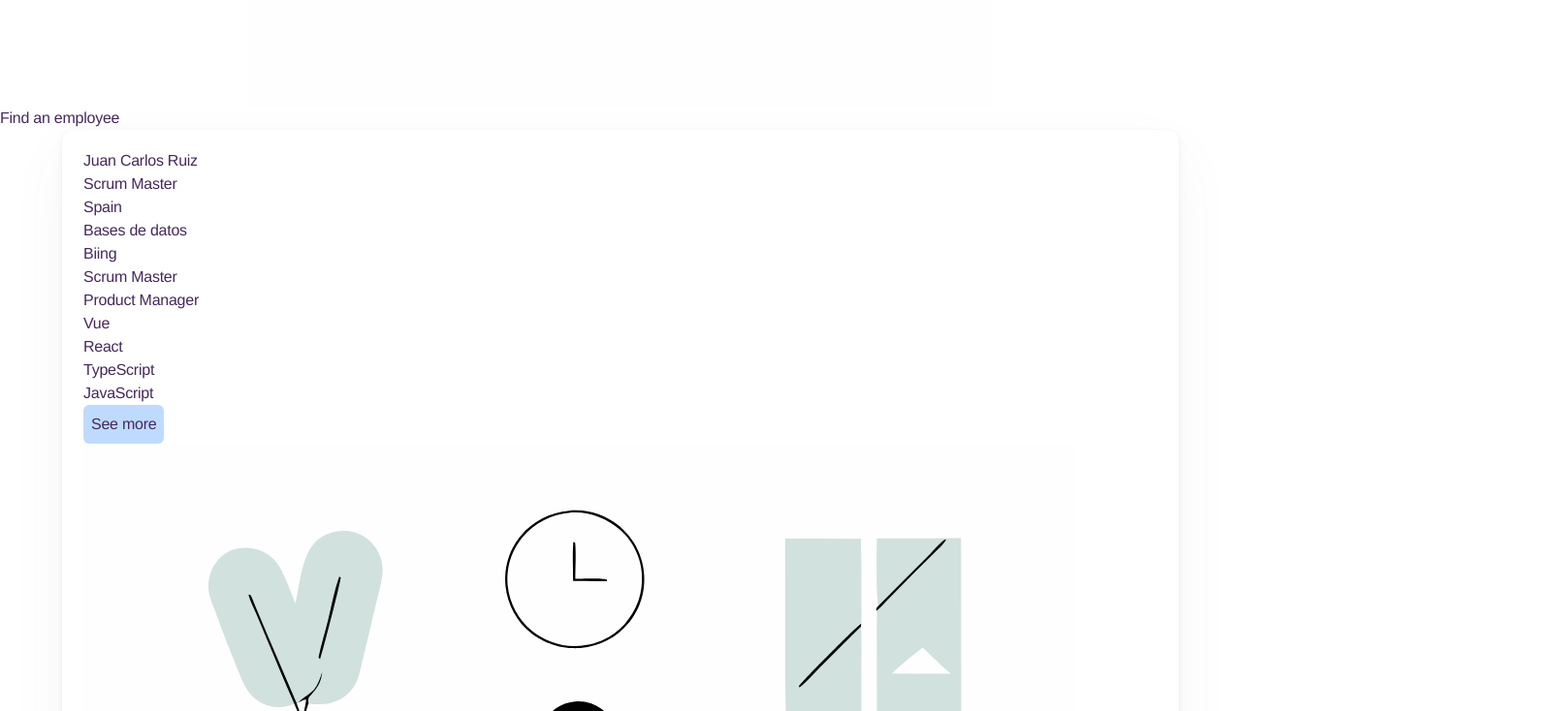
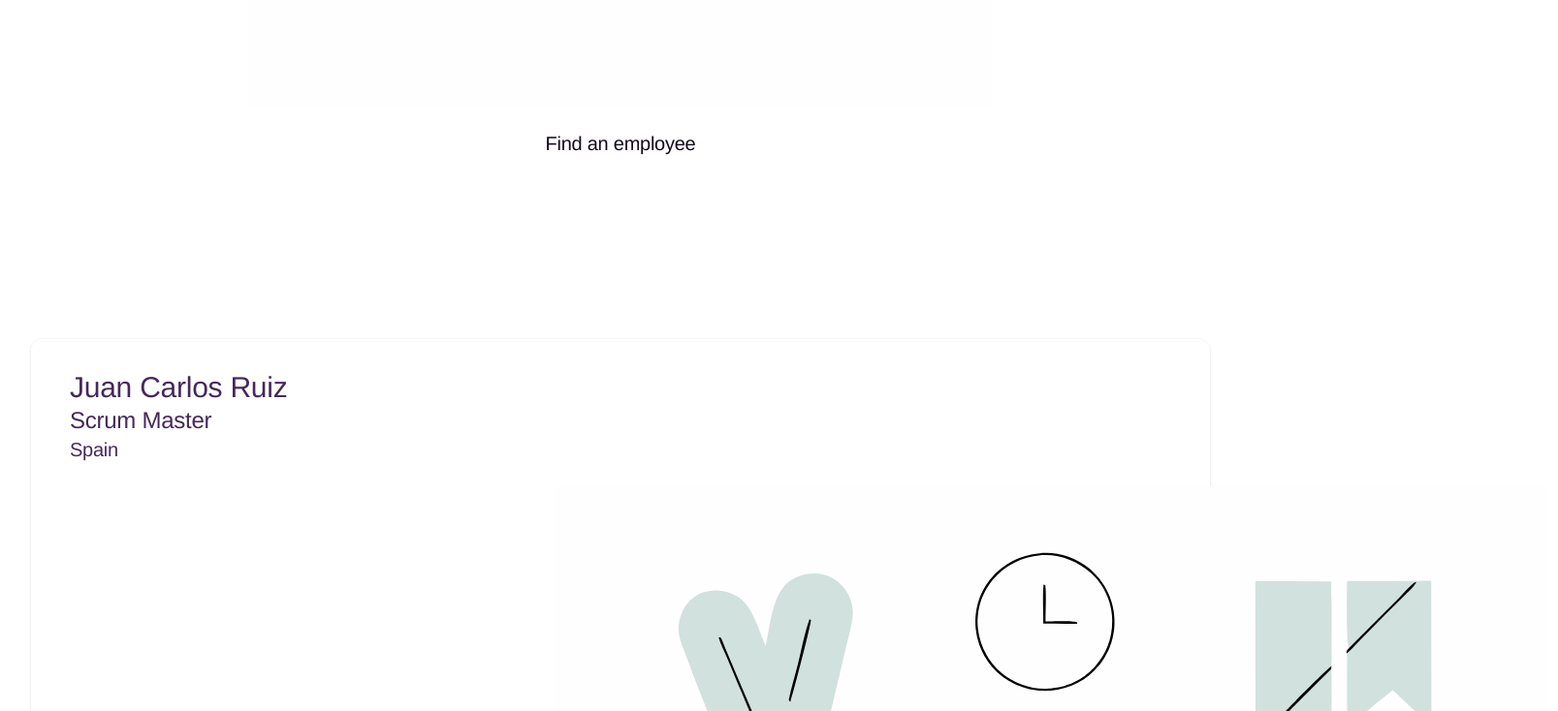
Before and after one commit to OhMyLaia/In-Life-Employee-Finder, a Vue app: page / in a window 1280 px wide. Shown: the part 802-1536 px from the top of the page at 97% size, 1607 px wide, since content can reach past the window. Built offline with nearby package versions, Linux system fonts and the light colour scheme; a web font is replaced by a local one.

Commit message:
WIP: styling cards with BiingDS

```diff
--- a/src/components/CardEmployee.vue
+++ b/src/components/CardEmployee.vue
@@ -22,37 +22,36 @@ const props: CardPropsType = defineProps<{
 </script>
 
 <template class="w-full">
-    <div class="flex
-    flex-col
-    w-full
-    items-center
-    justify-center
-    mx-auto
-
-
+    <div class="
+    section is-large
     ">
         <div class="
-        box is-floating
-        w-[90%]
-        h-fit
+        box is-raised hover-to-popping
+        is-medium
         "
         >
-        <h2>{{ eName }}</h2>
-        <p>{{ eRole }}</p>
-        <p>{{ eLocation }}</p>
+        <p class="text-3xl">{{ eName }}</p>
+        <p class="text-2xl">{{ eRole }}</p>
+        <p class="text-xl">{{ eLocation }}</p>
+        <br>
+        <div class="level">
             <div v-for="(skill) in eStack">
             <p>{{ skill }}</p>
+            <br>
             </div>
             <GenericButton
             :text=" isToggled === false ?
                 'See more' :
                 'See less'"
-        :class="'bg-blue-200 rounded-md p-2'"
+            :class="'button is-info is-light mt-3'"
             @click="props.onClick"
             :toggleBtn="props.toggleBtn"
             />
             <p v-if="isToggled">{{ eDescription }}</p>
-        <img :src="ePicture">
+            <img
+            class="img is-small"
+            :src="ePicture">
+            </div>
         </div>
     </div>
 
--- a/src/components/CardsContainer.vue
+++ b/src/components/CardsContainer.vue
@@ -12,8 +12,24 @@ const toggleBtnFun = () => isToggled.value = !isToggled.value
 </script>
 
 <template>
-    <p>Find an employee</p>
-    <div v-for="employee in employees" :key="employee.eName">
+    <div class="flex
+    flex-col
+    mx-auto
+    w-full
+    gap-5
+    ">
+        <p
+        class="
+        flex
+        justify-center
+        text-center
+        text-xl
+        text-black
+        p-5
+        "
+        >Find an employee</p>
+        <div v-for="employee in employees"
+        :key="employee.eName">
             <CardEmployee
             :eName="employee.eName"
             :eRole="employee.eRole"
@@ -28,4 +44,6 @@ const toggleBtnFun = () => isToggled.value = !isToggled.value
             />
         </div>
 
+    </div>
+
 </template>
--- a/src/main.ts
+++ b/src/main.ts
@@ -1,5 +1,6 @@
 import { createApp } from 'vue'
 import './style.css';
+import '../src/assets/biings-ds/build/bds.css'
 // @ts-ignore
 import Toast from 'vue-toastification';
 import 'vue-toastification/dist/index.css';
--- a/src/types.ts
+++ b/src/types.ts
@@ -1,4 +1,4 @@
-import { Ref } from "vue"
+import type { Ref } from "vue"
 
 export type CardType = {
     eName: string,
```
Lines whose indentation alone changed are shown as unchanged.
